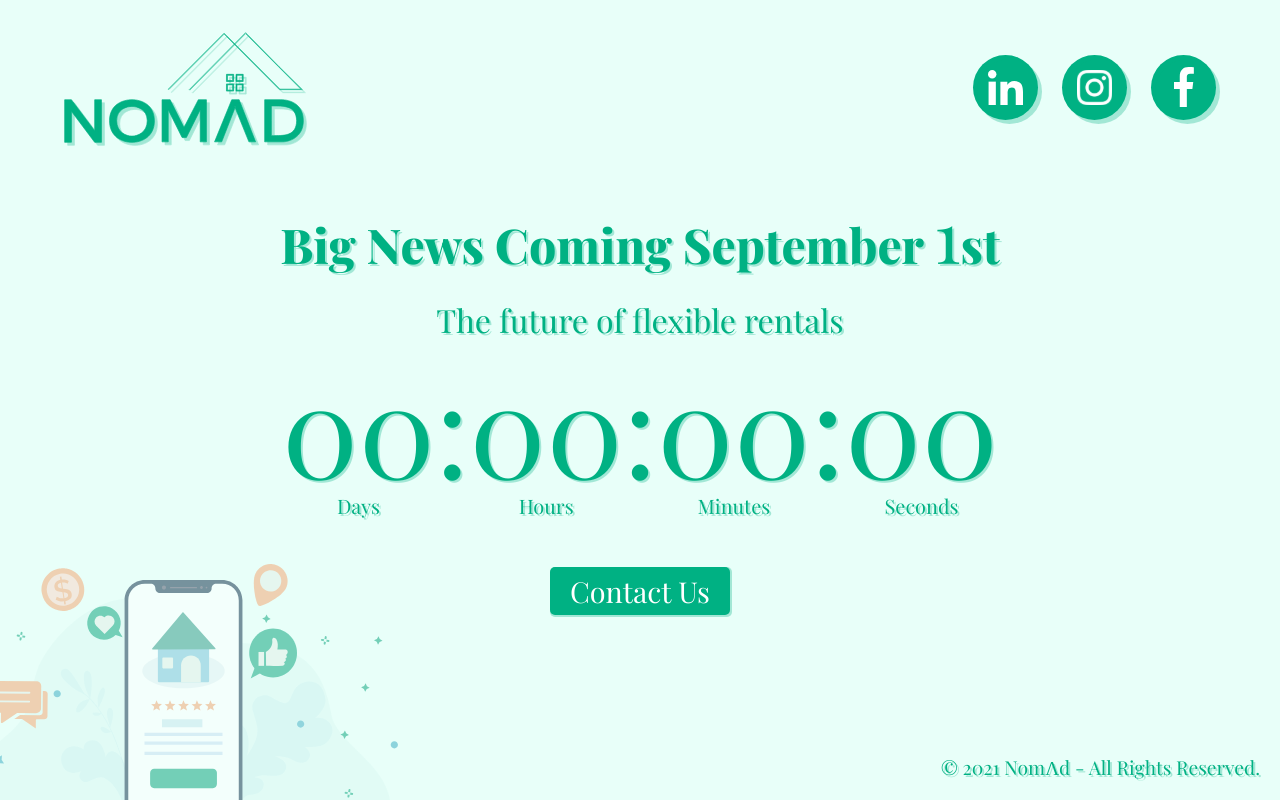
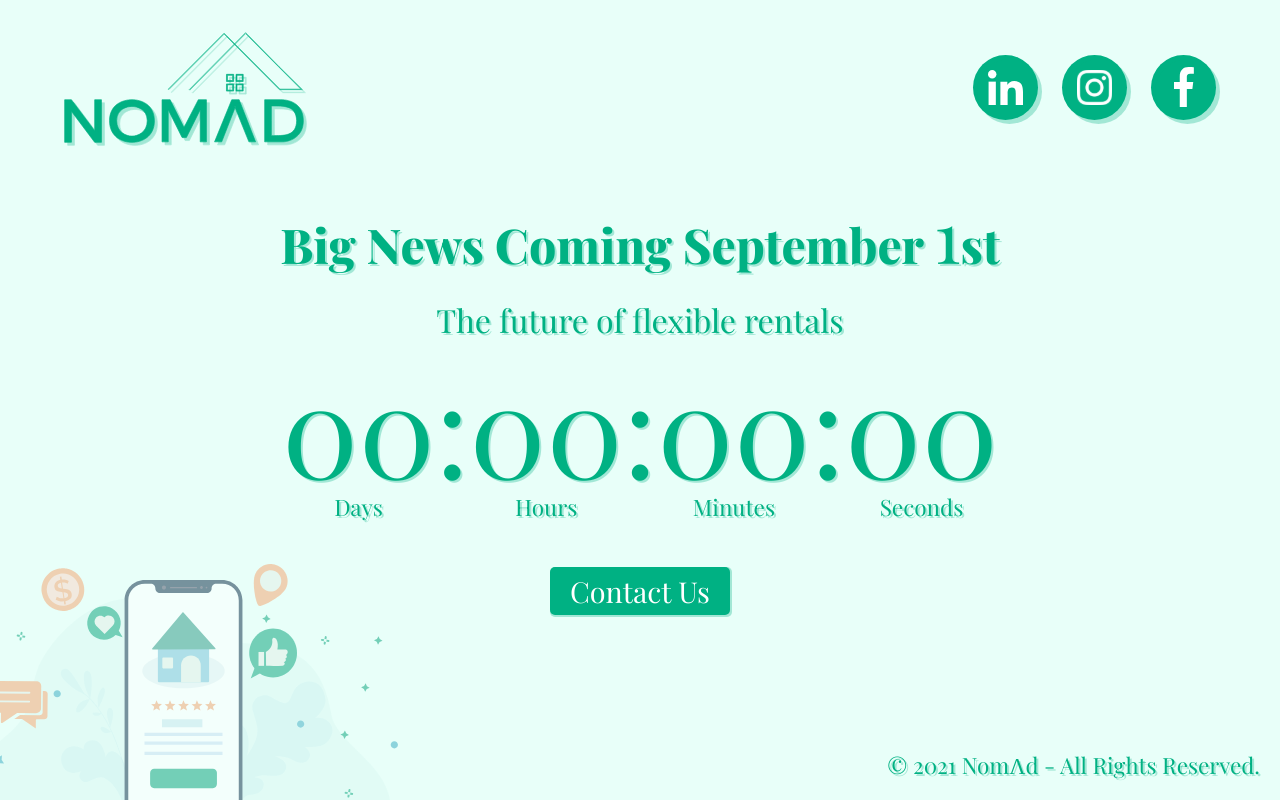
Before and after one commit to staynomad/splash-page, a React (Create React App) app: page / in a window 1280 px wide. Built offline with nearby package versions, Linux system fonts and the light colour scheme.

Commit message:
adjust font sizes

```diff
--- a/src/app.css
+++ b/src/app.css
@@ -48,10 +48,10 @@
 
 .timer-label {
   position: absolute;
-  bottom: -5%;
+  bottom: -7%;
   left: 50%;
   transform: translateX(-50%);
-  font-size: 1.5rem;
+  font-size: 1.7rem;
 }
 
 .timer {
@@ -173,7 +173,7 @@
 
 .legal {
   position: absolute;
-  font-size: 1.2rem;
+  font-size: 1.4rem;
   bottom: 20px;
   right: 20px;
 }
```
